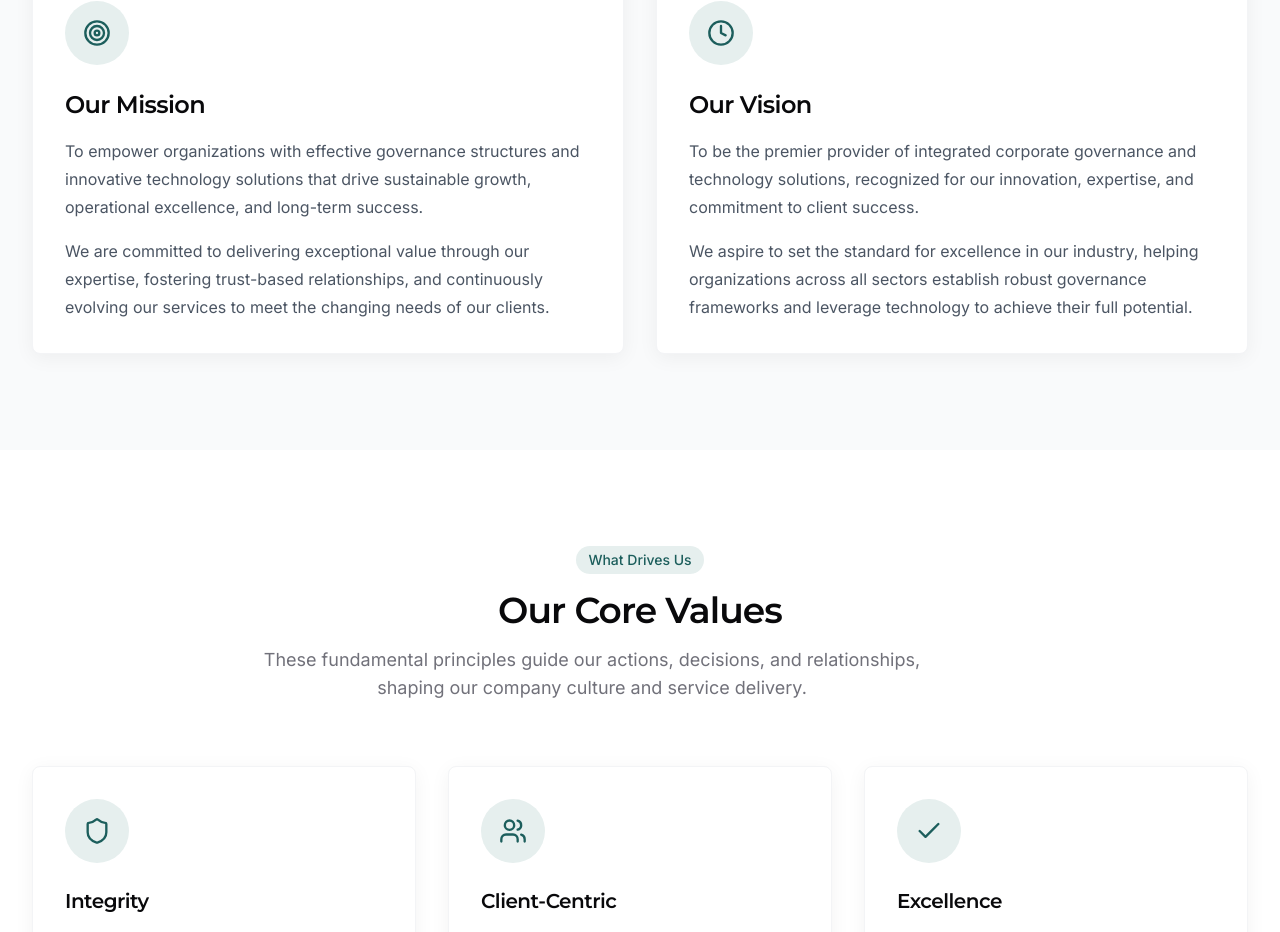
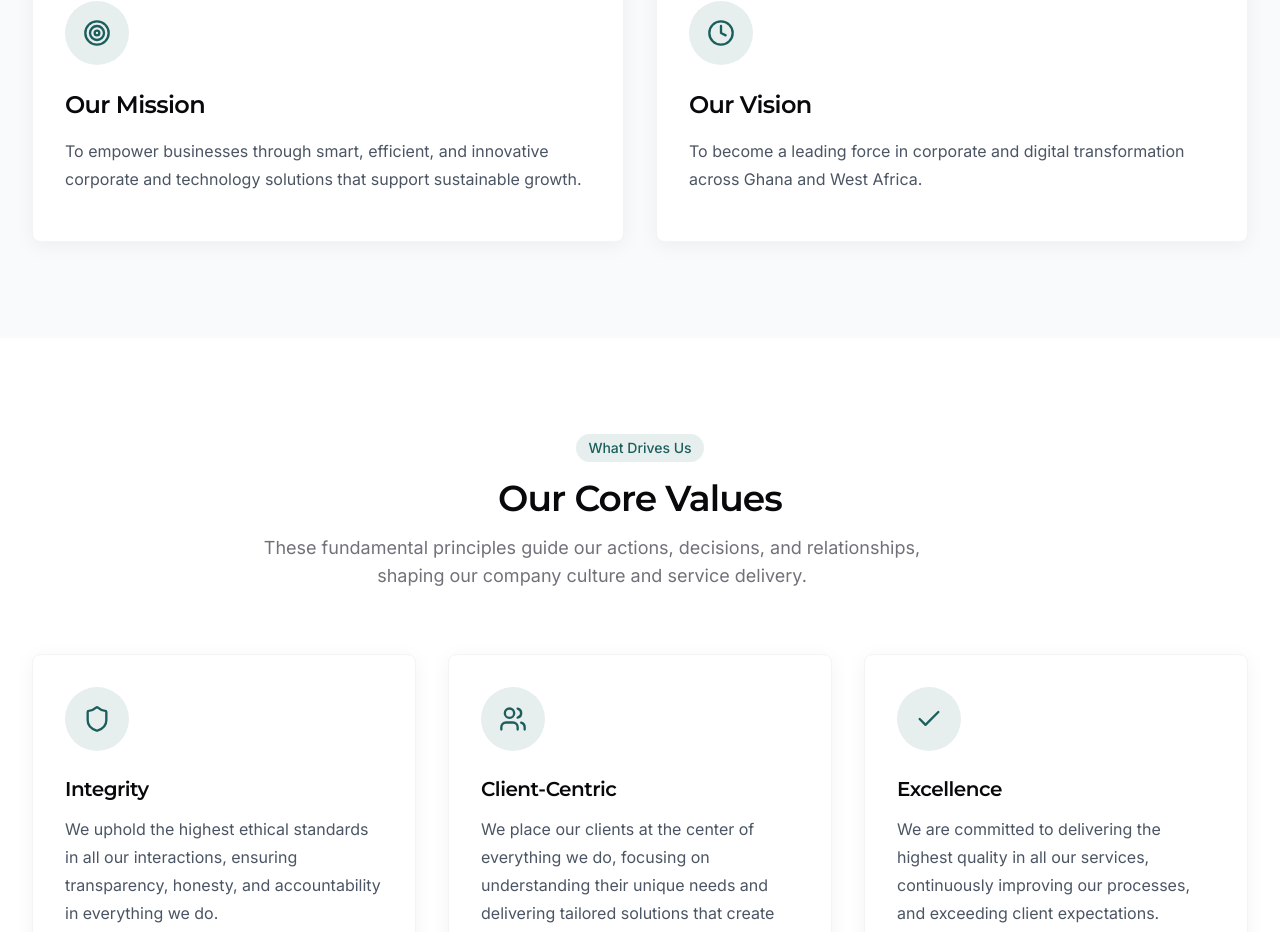
Before and after one commit to ahmedfaaid/kinaase-website, a Next.js app in the folder apps/web/: page /about in a window 1280 px wide. Shown: the part 1460-2392 px from the top of the page. Built offline with nearby package versions, Linux system fonts and the light colour scheme.

Commit message:
updated mission and vision

```diff
--- a/apps/web/components/sections/about/mission-vision.tsx
+++ b/apps/web/components/sections/about/mission-vision.tsx
@@ -38,14 +38,9 @@ export default function MissionVision() {
             </div>
             <h3 className='text-2xl font-semibold mb-4'>Our Mission</h3>
             <p className='text-gray-600 mb-4'>
-              To empower organizations with effective governance structures and
-              innovative technology solutions that drive sustainable growth,
-              operational excellence, and long-term success.
-            </p>
-            <p className='text-gray-600'>
-              We are committed to delivering exceptional value through our
-              expertise, fostering trust-based relationships, and continuously
-              evolving our services to meet the changing needs of our clients.
+              To empower businesses through smart, efficient, and innovative
+              corporate and technology solutions that support sustainable
+              growth.
             </p>
           </motion.div>
 
@@ -60,15 +55,8 @@ export default function MissionVision() {
             </div>
             <h3 className='text-2xl font-semibold mb-4'>Our Vision</h3>
             <p className='text-gray-600 mb-4'>
-              To be the premier provider of integrated corporate governance and
-              technology solutions, recognized for our innovation, expertise,
-              and commitment to client success.
-            </p>
-            <p className='text-gray-600'>
-              We aspire to set the standard for excellence in our industry,
-              helping organizations across all sectors establish robust
-              governance frameworks and leverage technology to achieve their
-              full potential.
+              To become a leading force in corporate and digital transformation
+              across Ghana and West Africa.
             </p>
           </motion.div>
         </div>
```
